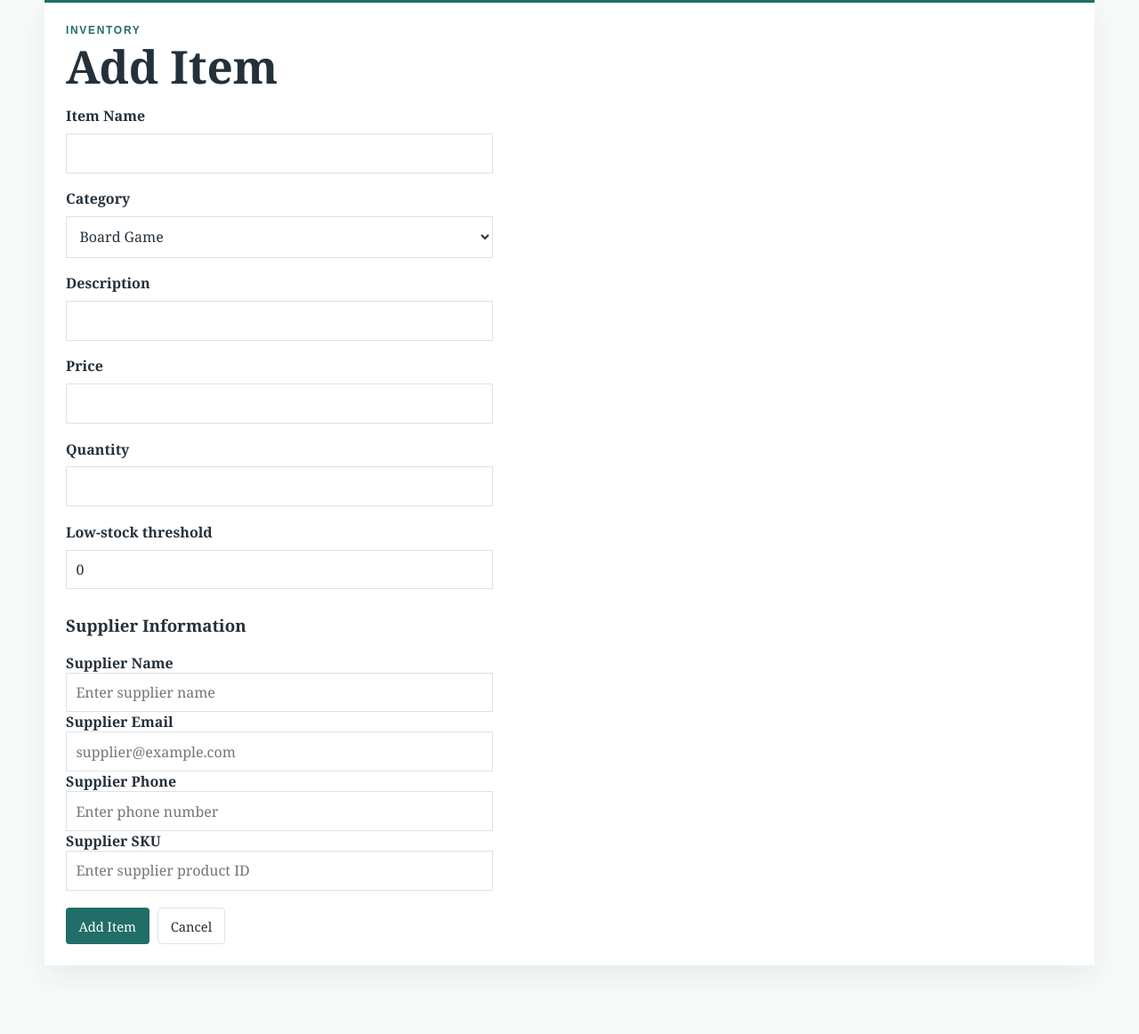
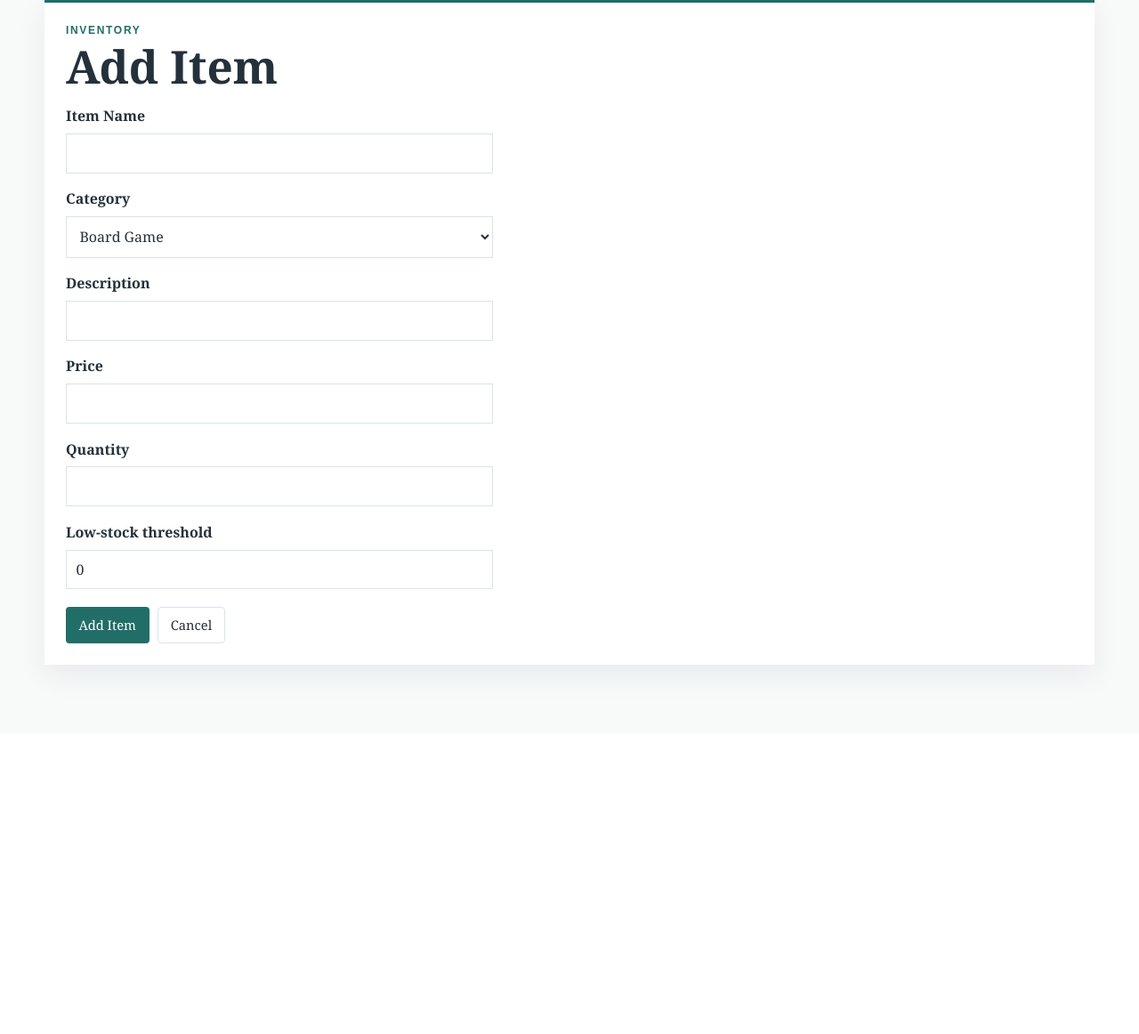
Before and after one commit to mhbuys/Inventory-Management-System, a Python web app: template template/add_item.html in a window 1280 px wide. Shown: the part 151-1313 px from the top of the page at 89% size. After the commit the page ends 919 px from the top, so only its background shows below. Run offline with Jinja, Linux system fonts and the light colour scheme; the template is opened without the code that fills it, so the values that code supplies are empty.

Commit message:
Update supplier management navigation
Add a Manage suppliers link for administrators and managers, and remove supplier information fields from the add-item form.

```diff
--- a/template/add_item.html
+++ b/template/add_item.html
@@ -15,6 +15,7 @@
         {% if current_role in ('admin', 'manager') %}
         <a class="button button-quiet" href="{{ url_for('stock_planning_page') }}">Stock Planning</a>
         <a class="button button-quiet" href="{{ url_for('reorder_page') }}">Reorder queue</a>
+        <a class="button button-quiet" href="{{ url_for('manage_suppliers_page') }}">Manage suppliers</a>
         {% endif %}
         {% if current_role == 'admin' %}
         <a class="button button-quiet" href="{{ url_for('users_page') }}">Manage users</a>
@@ -60,43 +61,6 @@
             <label for="low-stock-threshold">Low-stock threshold</label>
             <input id="low-stock-threshold" type="number" name="low_stock_threshold" min="0" value="0" required>
 
-            <!-- Supplier Information -->
-        <div class="supplier-information">
-            <h3>Supplier Information</h3>
-
-        <label for="supplier_name">Supplier Name</label>
-        <input
-            type="text"
-            id="supplier_name"
-            name="supplier_name"
-            maxlength="100"
-            placeholder="Enter supplier name"
-        >
-
-        <label for="contact_email">Supplier Email</label>
-        <input
-            type="email"
-            id="contact_email"
-            name="contact_email"
-            placeholder="supplier@example.com"
-        >
-
-        <label for="contact_phone">Supplier Phone</label>
-        <input
-            type="tel"
-            id="contact_phone"
-            name="contact_phone"
-            placeholder="Enter phone number"
-        >
-
-        <label for="supplier_sku">Supplier SKU</label>
-        <input
-            type="text"
-            id="supplier_sku"
-            name="supplier_sku"
-            placeholder="Enter supplier product ID"
-        >
-            </div>
 
             <!-- Keep the form available for another item after a successful submission. -->
             <div class="item-actions">
```
